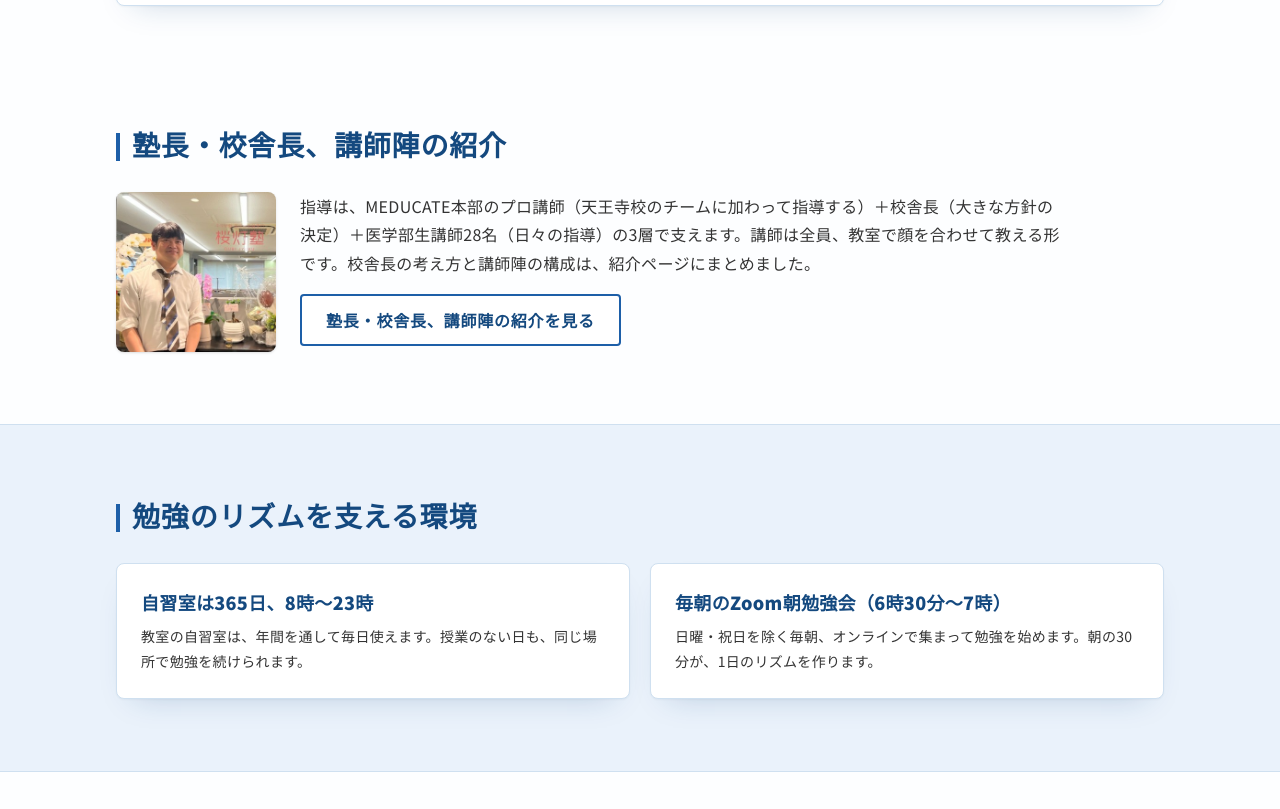
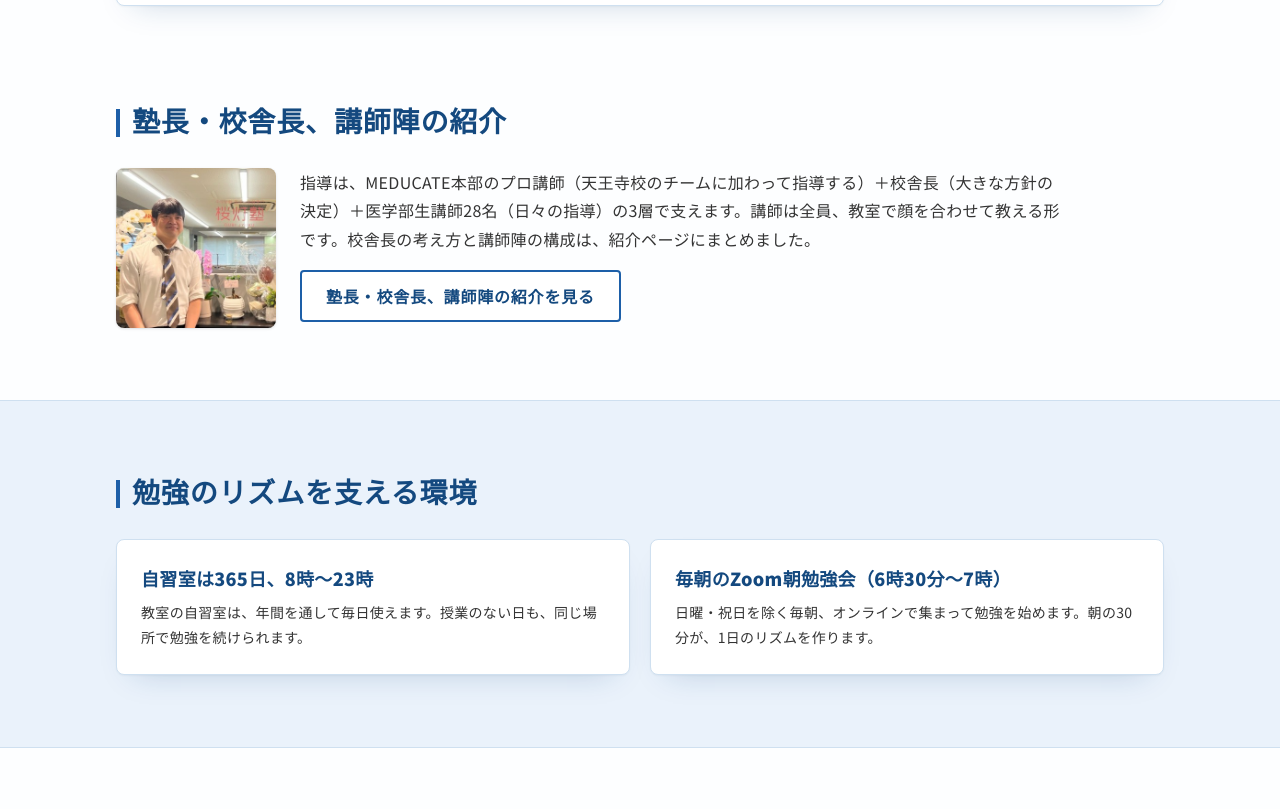
Before and after one commit to infooubijuku/oubijuku-meducate, a plain HTML site: page index.html in a window 1280 px wide. Shown: the part 4992-5801 px from the top of the page. Drawn offline with nearby package versions, Linux system fonts and the light colour scheme.

Commit message:
feat: 第3段階PR-B S9の上余白を縮小（S8〜S9の間隔調整） (#14)

```diff
--- a/index.html
+++ b/index.html
@@ -340,7 +340,7 @@
     </section>
 
     <!-- 塾長・校舎長、講師陣の紹介 -->
-    <section class="max-w-[1080px] mx-auto px-4 py-12 md:py-[72px]">
+    <section class="max-w-[1080px] mx-auto px-4 pt-9 pb-12 md:pt-12 md:pb-[72px]">
         <h2 class="section-title font-black text-main-dark mb-6">塾長・校舎長、講師陣の紹介</h2>
         <div class="flex flex-col md:flex-row gap-6 items-start">
             <img src="/img/director.jpg" alt="MEDUCATE天王寺校 校舎長 内田憲一" class="w-40 h-40 object-cover rounded-lg shadow">
```
